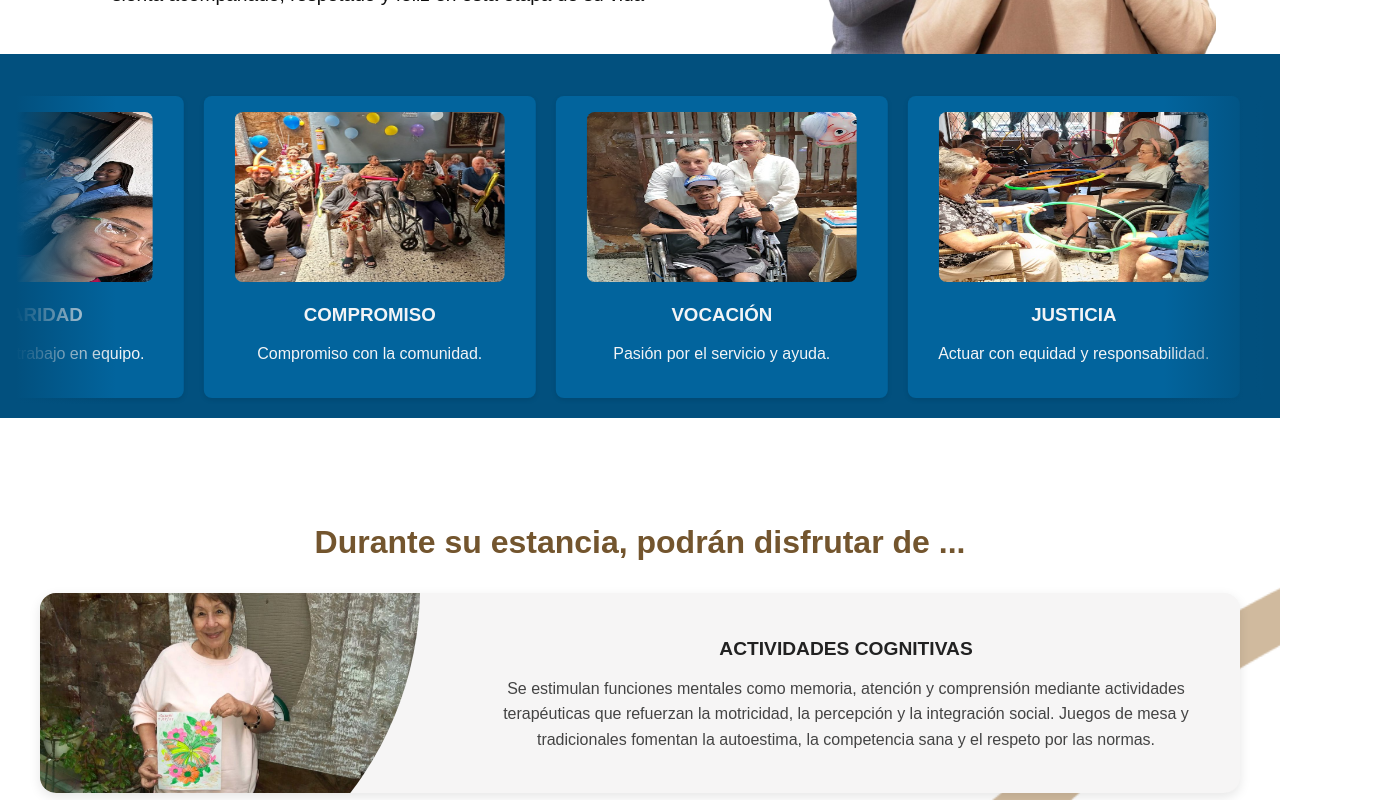
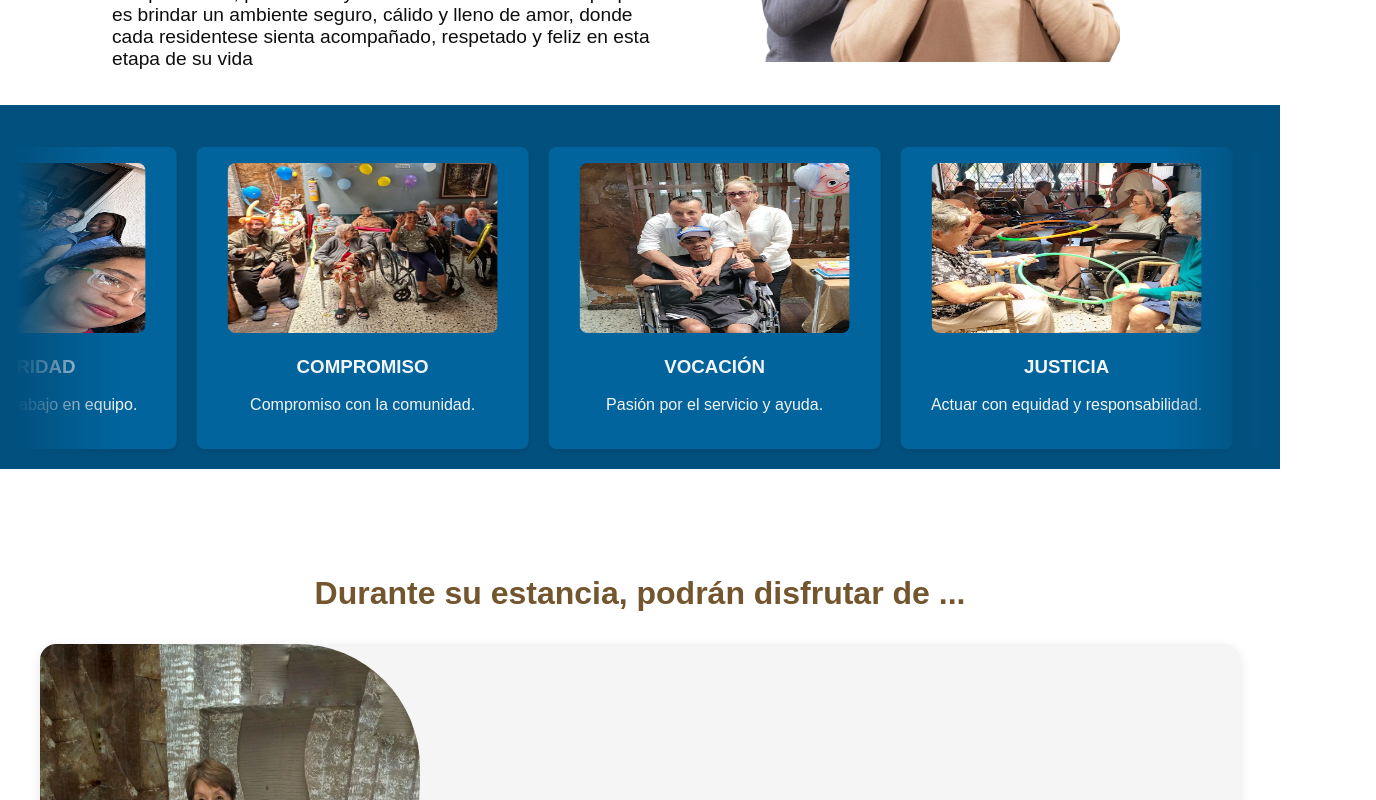
Before and after one commit to natalia4566/Fundacion, a Next.js app: page / in a window 1280 px wide. Shown: the part 480-1280 px from the top of the page, 1376 px wide, since content can reach past the window. Built offline with nearby package versions, Linux system fonts and the light colour scheme.

Commit message:
Ajuste pag principal

```diff
--- a/styles/globals.css
+++ b/styles/globals.css
@@ -53,7 +53,6 @@ body {
   padding: 0rem;
   margin-left: 6rem;
   gap: 2rem;
-  width: 100%;
 }
 
 .contenido-principal {
@@ -75,12 +74,7 @@ body {
   width: 100%;
   height: auto;
   max-width: 750px;
-}
-
-@media (min-width: 1025px) {
-  .referencia img {
   margin-right: 20rem;
-  }
 }
 
 .titulo-principal {
@@ -199,8 +193,7 @@ body {
   padding: 0;
   gap: 2rem;
   align-items: center;
-  height: 200px;
-  max-height: 200px;
+
   transition: transform 0.3s ease, box-shadow 0.3s ease;
 }
 
@@ -369,48 +362,67 @@ body {
 
 @media (max-width: 768px) {
   .contenedor-carrusel {
+  display: flex;
+  overflow-x: auto;
   width: 100%;
-    flex-wrap: nowrap;
-    overflow-x: auto;
-    scroll-snap-type: x mandatory;
 }
 
 .deslizador {
   display: flex;
-    flex-wrap: nowrap;
-    overflow-x: auto;
-    gap: 1rem;
-    scroll-snap-type: x mandatory;
-    -webkit-overflow-scrolling: touch;
+  width: max-content;
+  transition: transform 0s linear;
 }
 
 .card {
   flex: 0 0 auto;
+  min-width: 200px;
+  margin: 0 0.5rem;
   scroll-snap-align: start;
-    width: 220px;
+}
+
+.carrusel::before,
+.carrusel::after {
+  content: "";
+  position: absolute;
+  top: 0;
+  bottom: 0;
+  width: 50px;
+  z-index: 2;
+  pointer-events: none;
+}
+
+
+
+  .grid-actividades {
+    grid-template-columns: 1fr; /* Cambia a una sola columna */
   }
 
   .item {
-    flex-direction: column;
-    text-align: center;
-    padding: 1rem;
-    height: auto;
+    flex-direction: column; /* Imagen arriba, texto abajo */
+    text-align: center; /* Centra el texto */
+    gap: 1rem;
   }
 
   .item.invertido {
-    flex-direction: column;
+    flex-direction: column-reverse; /* Imagen abajo, texto arriba */
   }
 
   .item-imagen img {
-    width: 100%;
-    height: auto;
-    border-radius: 1rem;
+    max-width: 400px;
+    width: 250px;
   }
 
   .item-contenido {
-    padding-top: 1rem;
+    padding: 0 1rem;
   }
 
+  .item-contenido h3 {
+    font-size: 1.3rem;
+  }
+
+  .item-contenido p {
+    font-size: 1rem;
+  }
   .referencia {
     margin-right: 0;
     justify-content: center;
@@ -424,23 +436,23 @@ body {
   .navbar {
     flex-direction: column;
     align-items: center;
+    justify-content: center;
+    text-align: center;
   }
 
   .menu {
     flex-direction: column;
     gap: 1rem;
     margin-top: 1rem;
-    align-items: center;
   }
 
   .menu li a {
     padding: 0.5rem 0;
-    text-align: center;
   }
 
   .boton-flotante {
     bottom: max(28rem, env(safe-area-inset-bottom));
-    right: max(1rem, env(safe-area-inset-right));
+    right: max(1.4rem, env(safe-area-inset-right));
     width: 60px;
     height: 60px;
   }
@@ -451,25 +463,54 @@ body {
   }
 
   .texto-donar {
-    bottom: calc(max(1rem, env(safe-area-inset-bottom)) + 60px + 0.5rem);
+  position: fixed;
+  right: max(1rem, env(safe-area-inset-right));
+  bottom: calc(max(1rem, env(safe-area-inset-bottom)) + 400px); /* botón de 60px + espacio */
   font-size: 0.9rem;
+  font-weight: bold;
+  color: #9b6b35;
+  text-align: center;
+  z-index: 998;
 }
+
 
   .grid-actividades {
     grid-template-columns: 1fr;
   }
 
+  .seccion-azul {
+  flex-direction: column;
+  align-items: center;
+  padding: 1rem;
+  margin-left: 0;
+  gap: 1.5rem;
+}
+
+.contenido-principal {
+  width: 100%;
+  padding: 1rem;
+  text-align: center;
+}
+
 .titulo-principal {
   font-size: 2rem;
-    text-align: center;
 }
 
 .texto-descriptivo {
   font-size: 1rem;
-    text-align: center;
 }
 
-  .contenido-principal {
-    padding: 0.5rem;
+.referencia {
+  width: 100%;
+  justify-content: center;
 }
+
+.referencia img {
+  width: 100%;
+  max-width: 320px;
+  height: 400px;
+  margin-right: 90px;
+  display: block;
 }
+
+}
```
Lines whose indentation alone changed are shown as unchanged.
